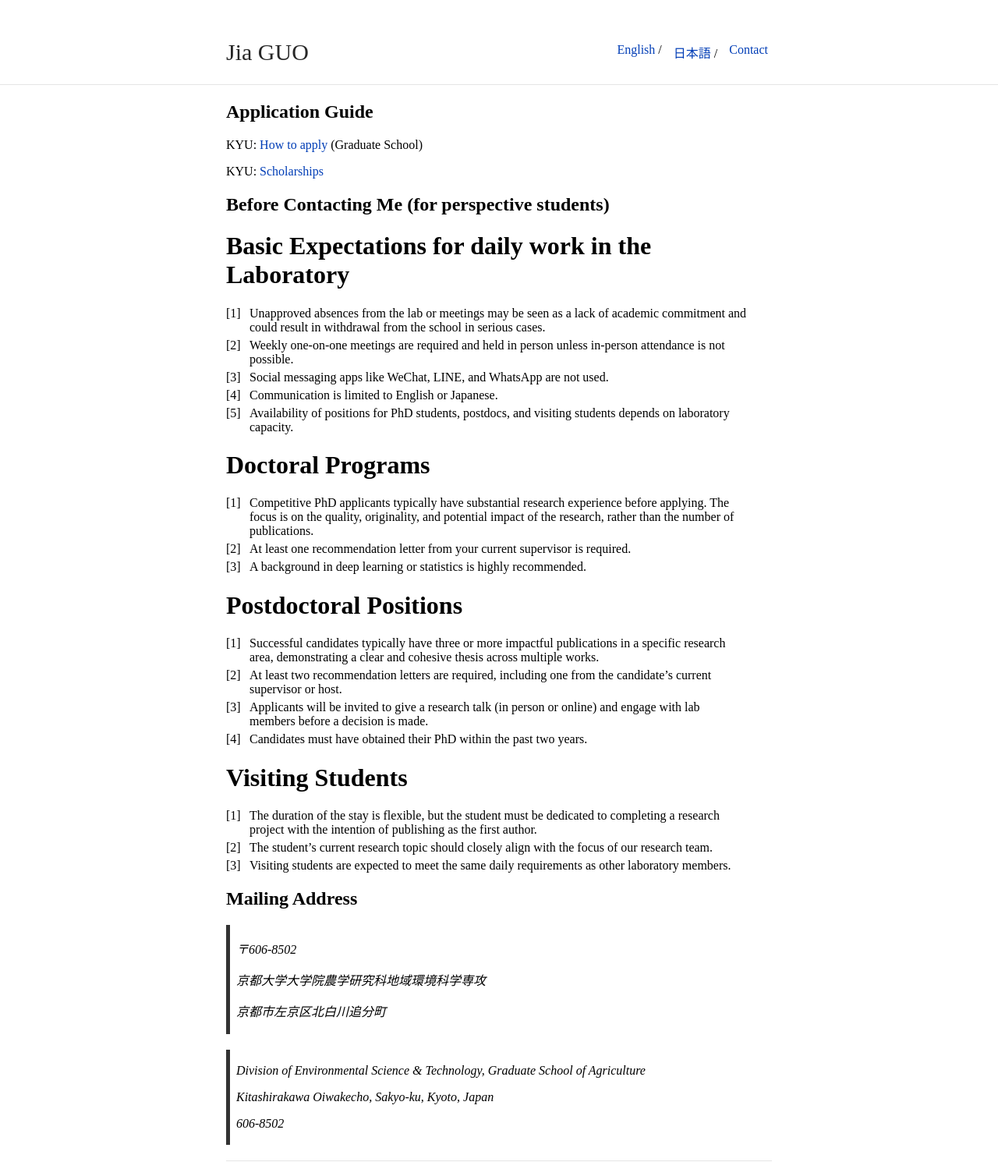
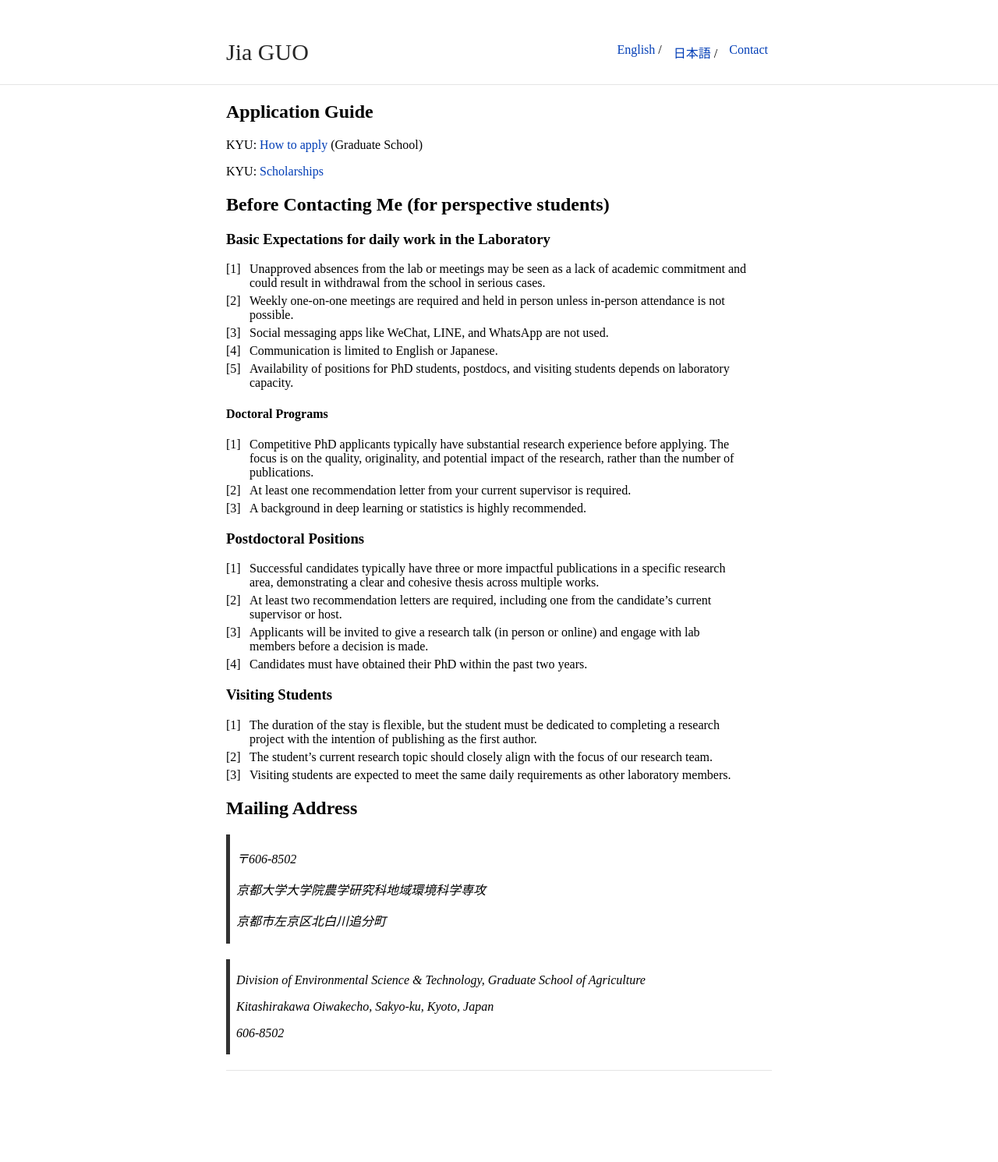
Before and after one commit to JiaGUOCV/JiaGUOCV.github.io, a Jekyll site: the page built from contact.md, in a window 1280 px wide. Shown: the whole page at 78% size. Built offline with Jekyll 4.4.1, drawn with Linux system fonts in a browser that asks for light colours; our own code applies the rules of GitHub Pages for plain Markdown files; after the commit the page ends 1374 px from its top, so only the background shows below that.

```diff
--- a/contact.md
+++ b/contact.md
@@ -11,25 +11,25 @@ KYU: [Scholarships](https://www.kyoto-u.ac.jp/en/education-campus/procedures/sch
 
 ## Before Contacting Me (for perspective students)
 
-# Basic Expectations for daily work in the Laboratory
+### Basic Expectations for daily work in the Laboratory
 1. Unapproved absences from the lab or meetings may be seen as a lack of academic commitment and could result in withdrawal from the school in serious cases.
 2. Weekly one-on-one meetings are required and held in person unless in-person attendance is not possible.
 3. Social messaging apps like WeChat, LINE, and WhatsApp are not used.
 4. Communication is limited to English or Japanese.
 5. Availability of positions for PhD students, postdocs, and visiting students depends on laboratory capacity.
 
-# Doctoral Programs
+#### Doctoral Programs
 1. Competitive PhD applicants typically have substantial research experience before applying. The focus is on the quality, originality, and potential impact of the research, rather than the number of publications.
 2. At least one recommendation letter from your current supervisor is required.
 3. A background in deep learning or statistics is highly recommended.
 
-# Postdoctoral Positions
+### Postdoctoral Positions
 1. Successful candidates typically have three or more impactful publications in a specific research area, demonstrating a clear and cohesive thesis across multiple works.
 2. At least two recommendation letters are required, including one from the candidate’s current supervisor or host.
 3. Applicants will be invited to give a research talk (in person or online) and engage with lab members before a decision is made.
 4. Candidates must have obtained their PhD within the past two years.
 
-# Visiting Students
+### Visiting Students
 1. The duration of the stay is flexible, but the student must be dedicated to completing a research project with the intention of publishing as the first author.
 2. The student’s current research topic should closely align with the focus of our research team.
 3. Visiting students are expected to meet the same daily requirements as other laboratory members.
```
Also changed, not shown: index.md (+2 -1 lines).
